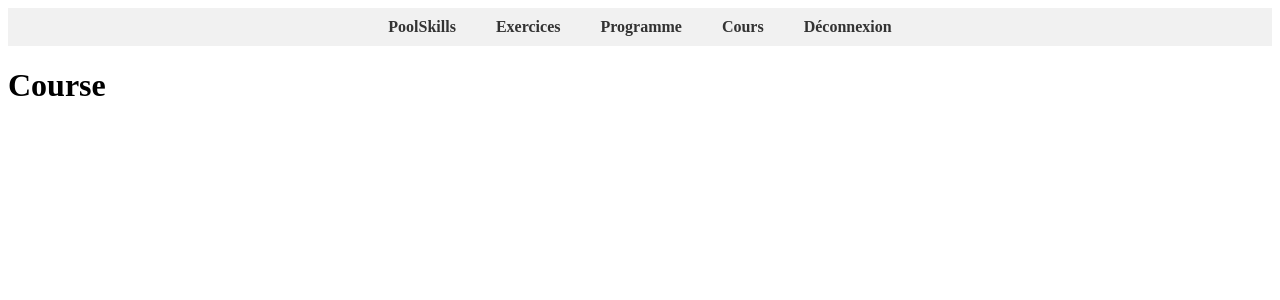
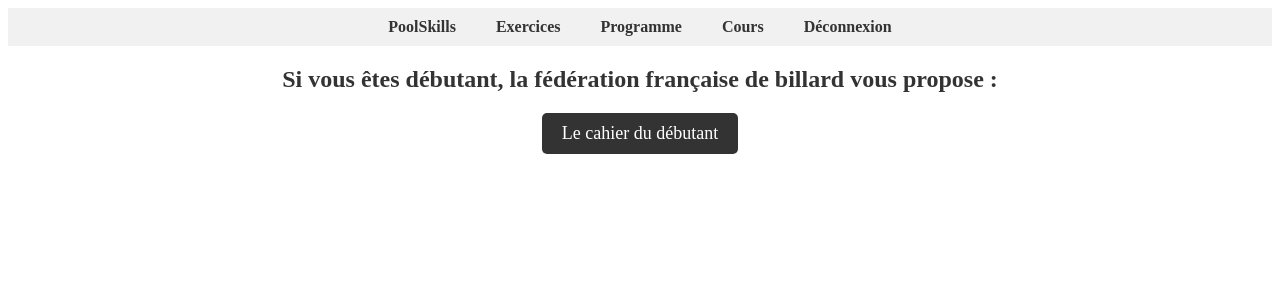
Before and after one commit to FalconFabio/GPE, a React (Vite) app: page /course in a window 1280 px wide. Shown: the top 300 px of the page. Built offline with nearby package versions, Linux system fonts and the light colour scheme.

Commit message:
Ajout du cahier du débutant

```diff
--- a/src/main.jsx
+++ b/src/main.jsx
@@ -4,7 +4,7 @@ import { createBrowserRouter, RouterProvider } from "react-router-dom";
 
 import Home from "./routes/Home";
 import Program from "./routes/ProgramPage/Program";
-import Course from "./routes/Course";
+import Course from "./routes/Course/Course";
 import Exercises from "./routes/ExercisesPage/Exercises";
 import Login from "./routes/Login";
 import LogOut from "./routes/LogOut";
--- a/src/routes/Course.jsx
+++ /dev/null
@@ -1,10 +0,0 @@
-import NavigationBar from "../Components/NavigationBar/NavigationBar";
-
-export default function Course() {
-  return (
-    <div>
-      <NavigationBar />
-      <h1>Course</h1>
-    </div>
-  );
-}
--- /dev/null
+++ b/src/routes/Course/Course.jsx
@@ -0,0 +1,11 @@
+import NavigationBar from "../../Components/NavigationBar/NavigationBar";
+import BeginnerCourse from "./components/course-begginer.component";
+
+export default function Course() {
+  return (
+    <div>
+      <NavigationBar />
+      <BeginnerCourse />
+    </div>
+  );
+}
--- /dev/null
+++ b/src/routes/Course/components/course-begginer.component.css
@@ -0,0 +1,24 @@
+.beginner-course {
+  text-align: center;
+  margin-top: 20px;
+}
+
+.beginner-course h2 {
+  font-size: 24px;
+  color: #333;
+}
+
+.beginner-link {
+  display: inline-block;
+  padding: 10px 20px;
+  font-size: 18px;
+  text-decoration: none;
+  background-color: #333;
+  color: #fff;
+  border-radius: 5px;
+  transition: background-color 0.3s ease;
+}
+
+.beginner-link:hover {
+  background-color: #555;
+}
--- /dev/null
+++ b/src/routes/Course/components/course-begginer.component.jsx
@@ -0,0 +1,19 @@
+import "./course-begginer.component.css"; // Importez votre fichier CSS pour le style du composant BeginnerCourse
+
+export default function BeginnerCourse() {
+  return (
+    <div className="beginner-course">
+      <h2>
+        Si vous êtes débutant, la fédération française de billard vous propose :
+      </h2>
+      <a
+        className="beginner-link"
+        href="https://m.ffbillard.com/global/telechargements/file.php?id=148"
+        target="_blank"
+        rel="noreferrer"
+      >
+        Le cahier du débutant
+      </a>
+    </div>
+  );
+}
```
